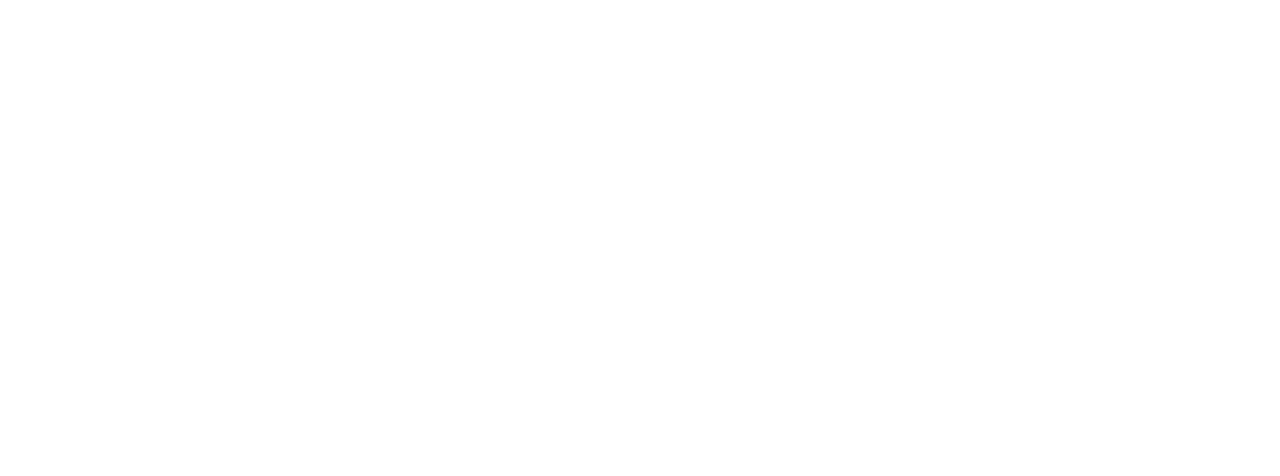
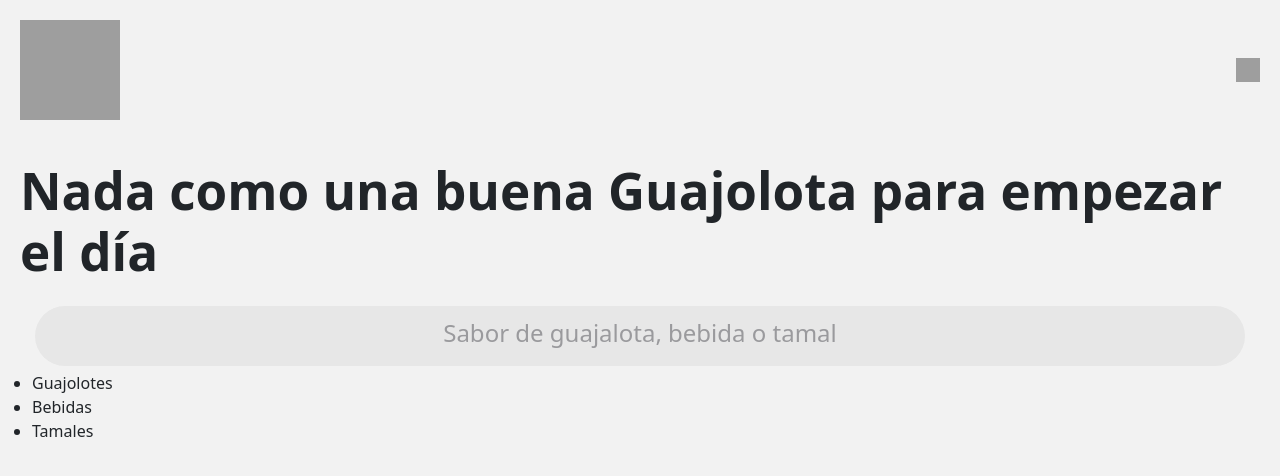
Before and after one commit to AndresTabor/GuajolotasApp, a React app: page / in a window 1280 px wide. Built offline with nearby package versions, Linux system fonts and the light colour scheme; grey boxes are pictures that could not be loaded.

Commit message:
Maqueta pagina home, sin terminar

```diff
--- /dev/null
+++ b/src/components/home/Home.js
@@ -0,0 +1,39 @@
+import React, { Component } from 'react';
+import { BtnCar, Buscador, Formulario, ImgCard, TextContainer, Title, TopPage,} from '../../styles/homeStyles/HomeStyles';
+
+
+
+export default class Navbar extends Component {
+  render() {
+    return(
+        <div>
+
+        <TopPage>
+        <ImgCard src='https://i.ibb.co/9sqQqWm/Logotipo.png' alt='Guappjolotas' />
+
+        <BtnCar src='https://res.cloudinary.com/dfp8qduho/image/upload/v1642960766/shopping-cart_z2phxe.png' alt='' />
+      </TopPage>
+
+      <TextContainer>
+        <Title>Nada como una buena Guajolota para empezar el día</Title>
+
+        <Formulario>
+          <Buscador type="text" name='busqueda'  placeholder= 'Sabor de guajalota, bebida o tamal' />
+          {/* buscar la forma de añadir icono de busqueda */}
+        </Formulario>
+      </TextContainer>
+
+      <div>
+        <ul>
+          <li>Guajolotes</li>
+          <li>Bebidas</li>
+          <li>Tamales</li>
+        </ul>
+      </div>
+
+
+      </div>
+
+    )
+  }
+}
--- a/src/routes/AppRoutes.js
+++ b/src/routes/AppRoutes.js
@@ -1,8 +1,14 @@
 import React from 'react';
+import {BrowserRouter, Route, Routes} from 'react-router-dom'
+import Home from '../components/home/Home';
 
 const AppRoutes = () => {
   return <div>
-
+      <BrowserRouter>
+        <Routes>
+          <Route path="/" element={<Home />} />
+        </Routes>
+      </BrowserRouter>
   </div>;
 };
 
--- /dev/null
+++ b/src/styles/homeStyles/HomeStyles.js
@@ -0,0 +1,74 @@
+import styled from 'styled-components'
+
+
+// Top de la pagina
+export const TopPage= styled.div`
+    display: flex;
+    justify-content: space-between;
+    align-items: center;
+    padding: 20px;
+
+`
+
+export const ImgCard= styled.img`
+    width: 100px;
+    height: 100px;
+`
+
+export const BtnCar= styled.img`
+    width: 24px;
+    height: 24px;
+`
+
+// Parte del texto y buscador
+export const TextContainer= styled.div`
+    padding: 20px;
+`
+
+export const Title= styled.h1`
+    font-style: normal;
+    font-size:3.2rem ;
+    font-weight: bold;
+    justify-content: left;
+    align-items: center;
+`
+
+export const Formulario= styled.form`
+    display: flex;
+    width: 100%;
+    height: 60px;
+    padding: 15px;
+`
+
+export const Buscador= styled.input`
+    text-align: center;
+    padding: 5px 20px;
+    width: 100%;
+    height: 60px;
+    border-radius: 30px;
+    border: none;
+    background-color: #E7E7E7;
+    &::placeholder {
+        color: #9A9A9D;
+        display: flex;
+        align-items: center;
+        justify-content: center;
+        font-size: 1.5em;
+        font-style: normal;
+    }
+
+`
+
+// Navegador
+
+export const NavContainer= styled.div`
+
+`
+
+export const Lista= styled.ul`
+
+`
+
+export const Item= styled.li`
+
+`
--- a/src/styles/index.css
+++ b/src/styles/index.css
@@ -4,6 +4,7 @@
   margin: 0;
   padding: 0;
   box-sizing: border-box;
+  background-color: var(--bg-color);
 }
 
 :root{
```
Also changed, not shown: src/components/Home.js (deleted).
